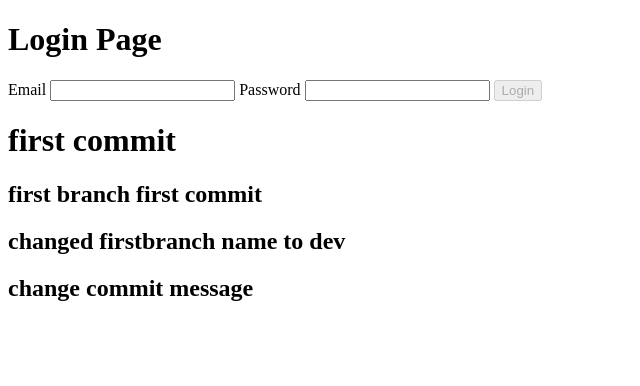
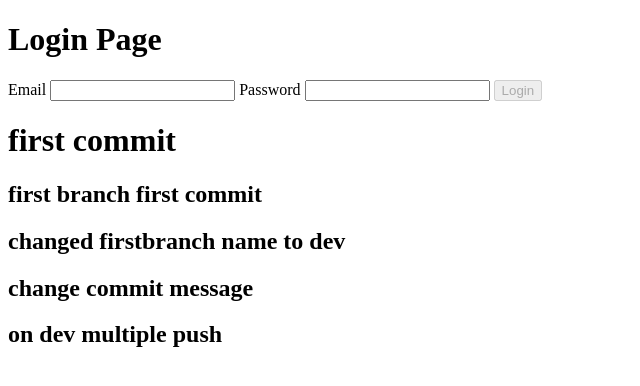
Before and after one commit to wft-dev/demo-svelte, a SvelteKit app: page /login in a window 1280 px wide. Shown: the top 386 px of the page, without its empty margins (0-640 px from the left). Built offline with nearby package versions, Linux system fonts and the light colour scheme.

Commit message:
another push in dev

```diff
--- a/src/routes/login/+page.svelte
+++ b/src/routes/login/+page.svelte
@@ -49,6 +49,7 @@
     <h2>first branch first commit</h2>
     <h2>changed firstbranch name to dev</h2>
     <h2>change commit message</h2>
+    <h2>on dev multiple push </h2>
 
 
 
```
